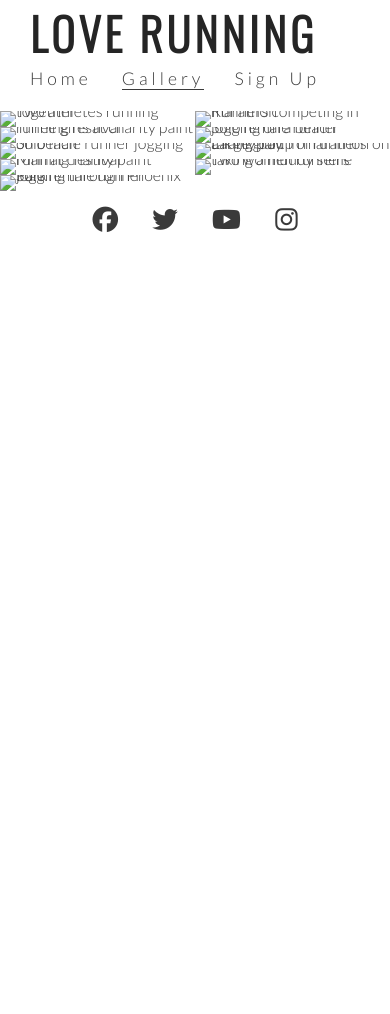
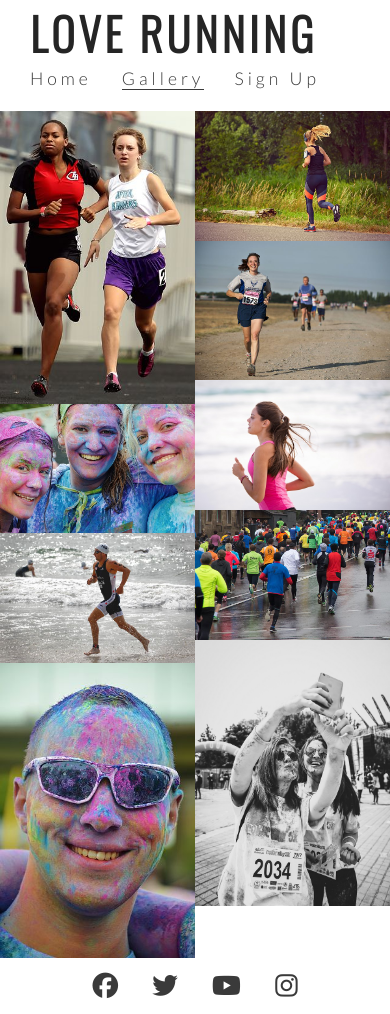
Before and after one commit to Th3ThirdMan/love-running, a plain HTML site: page gallery.html in a window 390 px wide. Before the commit the page ends 844 px from the top, so only its background shows below. Drawn offline with nearby package versions, Linux system fonts and the light colour scheme.

```diff
--- a/gallery.html
+++ b/gallery.html
@@ -34,15 +34,15 @@
     </header>
 
     <section id="photos">
-        <img src="/images/athletes.jpg" alt="Two athletes running together">
-        <img src="/images/girls.jpg" alt="Three girls at charity paint running festival">
-        <img src="/images/runner3.jpg" alt="Solo male runner jogging on beach">
-        <img src="/images/man.jpg" alt="Man at charity paint running festival">
-        <img src="/images/runner1.jpg" alt="Solo female runner jogging through Phoenix Park">
-        <img src="/images/runner2.jpg" alt="Runners competing in marathon">
-        <img src="/images/runner4.jpg" alt="Solo female runner jogging on a beach">
-        <img src="/images/running_gang.jpg" alt="Large group of runners taking part in marathon on a rainy day">
-        <img src="/images/mud-run.jpg" alt="Two women runners taking a muddy selfie">
+        <img src="assets/images/athletes.jpg" alt="Two athletes running together">
+        <img src="assets/images/girls.jpg" alt="Three girls at charity paint running festival">
+        <img src="assets/images/runner3.jpg" alt="Solo male runner jogging on beach">
+        <img src="assets/images/man.jpg" alt="Man at charity paint running festival">
+        <img src="assets/images/runner1.jpg" alt="Solo female runner jogging through Phoenix Park">
+        <img src="assets/images/runner2.jpg" alt="Runners competing in marathon">
+        <img src="assets/images/runner4.jpg" alt="Solo female runner jogging on a beach">
+        <img src="assets/images/running_gang.jpg" alt="Large group of runners taking part in marathon on a rainy day">
+        <img src="assets/images/mud-run.jpg" alt="Two women runners taking a muddy selfie">
     </section>
 
     <footer>
```
